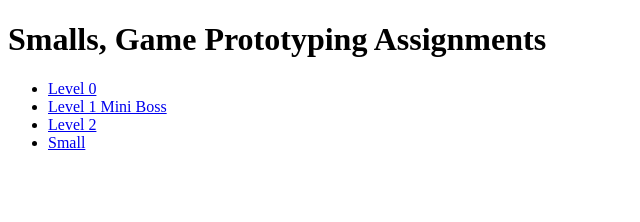
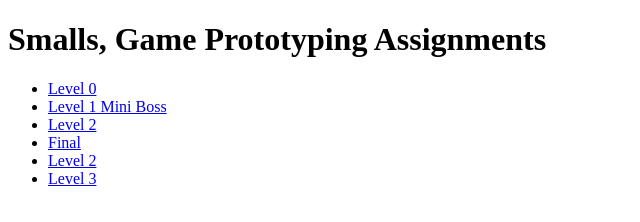
Before and after one commit to LovelyWolfie/GDS137, a plain HTML site: page index.html in a window 1280 px wide. Shown: the whole page, without its empty margins (0-640 px from the left). Drawn offline with Linux system fonts and the light colour scheme.

Commit message:
yes mian

```diff
--- a/index.html
+++ b/index.html
@@ -12,7 +12,9 @@
         <li><a href="Level0/level1.html">Level 0</a></li>
         <li><a href="Week_1/week1_animation.html">Level 1 Mini Boss</a></li>
         <li><a href="Week_2/week2_reactions.html">Level 2</a></li>
-        <li><a href="Physics_Examples/Physics_Examples/Physics/Physics.html"> Small</a></li>
+        <li><a href="Final_Game/lalacafe.html"> Final </a></li>
+        <li><a href="Week_2a/week2a.html">Level 2</a></li>
+        <li><a href="Smalls_Paddle ball/week5.html">Level 3</a></li>
     </ul>
 </body>
 </html>
```
